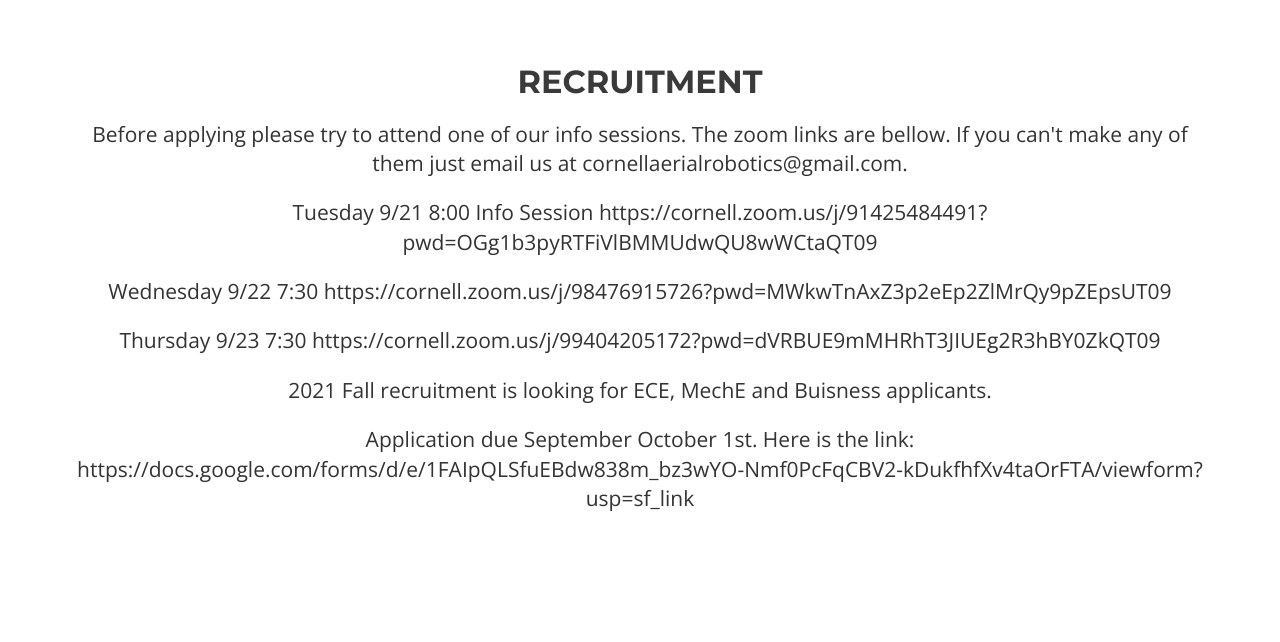
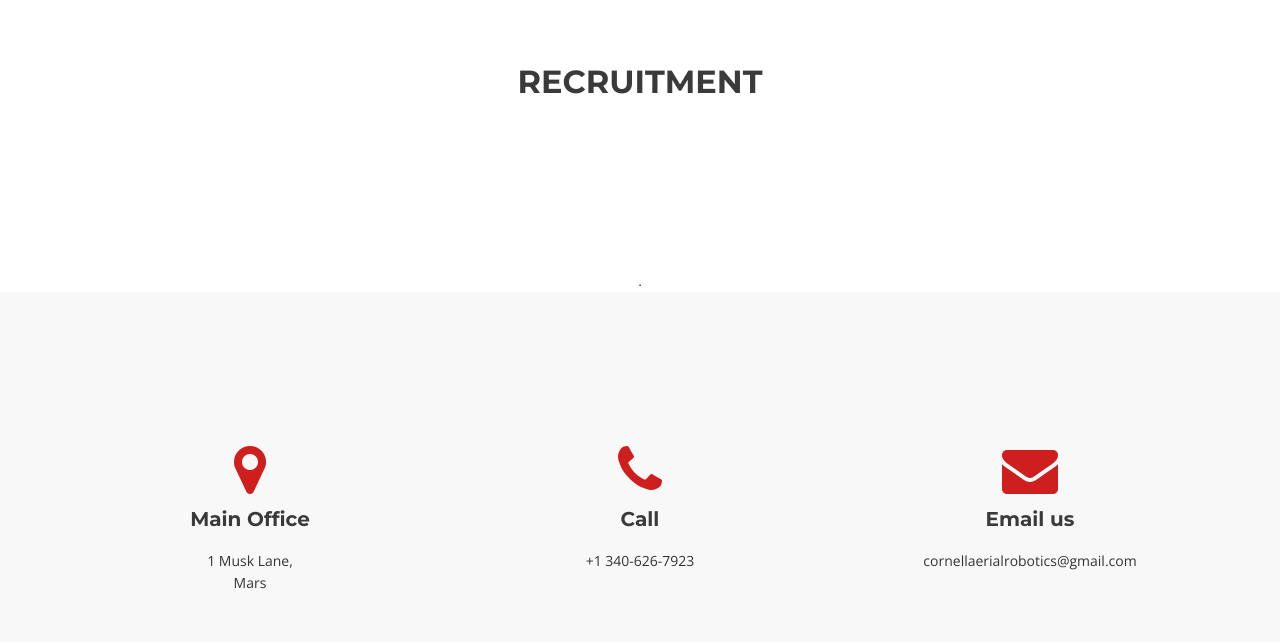
Before and after one commit to CUADProjectTeam/website-legacy, a plain HTML site: page index.html in a window 1280 px wide. Shown: the part 4380-5022 px from the top of the page. Drawn offline with nearby package versions, Linux system fonts and the light colour scheme.

Commit message:
removed recruitment details
removed

```diff
--- a/index.html
+++ b/index.html
@@ -380,12 +380,6 @@
         <div class="col-md-12">
           <div class="color-dark">
             <h2 class="wow bounceInDown" data-wow-delay="0.5s">RECRUITMENT</h2>
-            <p class="lead wow bounceInUp" data-wow-delay="1s"> Before applying please try to attend one of our info sessions. The zoom links are bellow. If you can't make any of them just email us at cornellaerialrobotics@gmail.com.</p>
-            <p class="lead wow bounceInUp" data-wow-delay="1s"> Tuesday 9/21 8:00 Info Session https://cornell.zoom.us/j/91425484491?pwd=OGg1b3pyRTFiVlBMMUdwQU8wWCtaQT09
-            <p class="lead wow bounceInUp" data-wow-delay="1s"> Wednesday 9/22 7:30 https://cornell.zoom.us/j/98476915726?pwd=MWkwTnAxZ3p2eEp2ZlMrQy9pZEpsUT09
-            <p class="lead wow bounceInUp" data-wow-delay="1s"> Thursday 9/23 7:30 https://cornell.zoom.us/j/99404205172?pwd=dVRBUE9mMHRhT3JIUEg2R3hBY0ZkQT09
-            <p class="lead wow bounceInUp" data-wow-delay="1s"> 2021 Fall recruitment is looking for ECE, MechE and Buisness applicants.</p>
-            <p class="lead wow bounceInUp" data-wow-delay="1s"> Application due September October 1st. Here is the link: https://docs.google.com/forms/d/e/1FAIpQLSfuEBdw838m_bz3wYO-Nmf0PcFqCBV2-kDukfhfXv4taOrFTA/viewform?usp=sf_link </p>
           </div>
         </div>
       </div>
```
